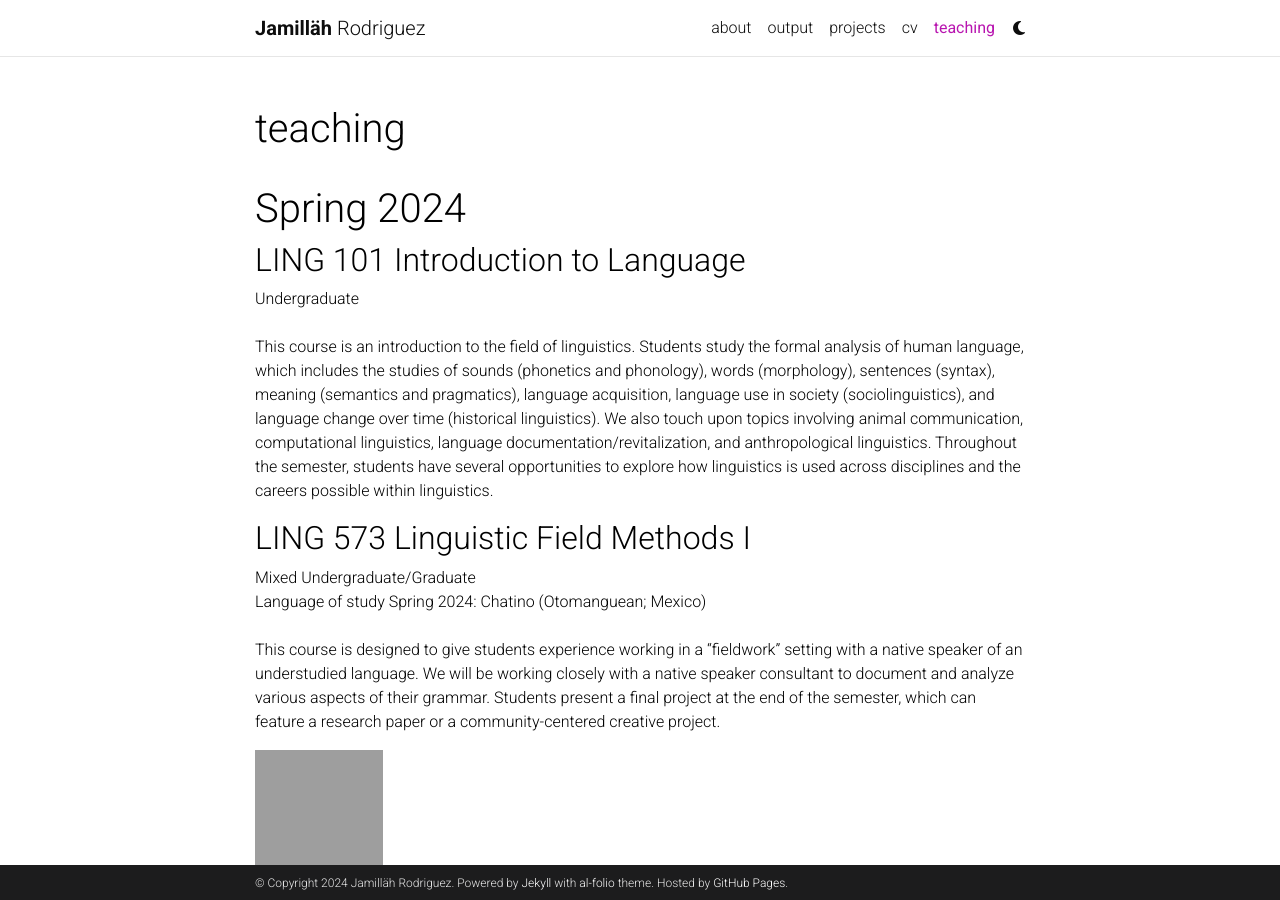
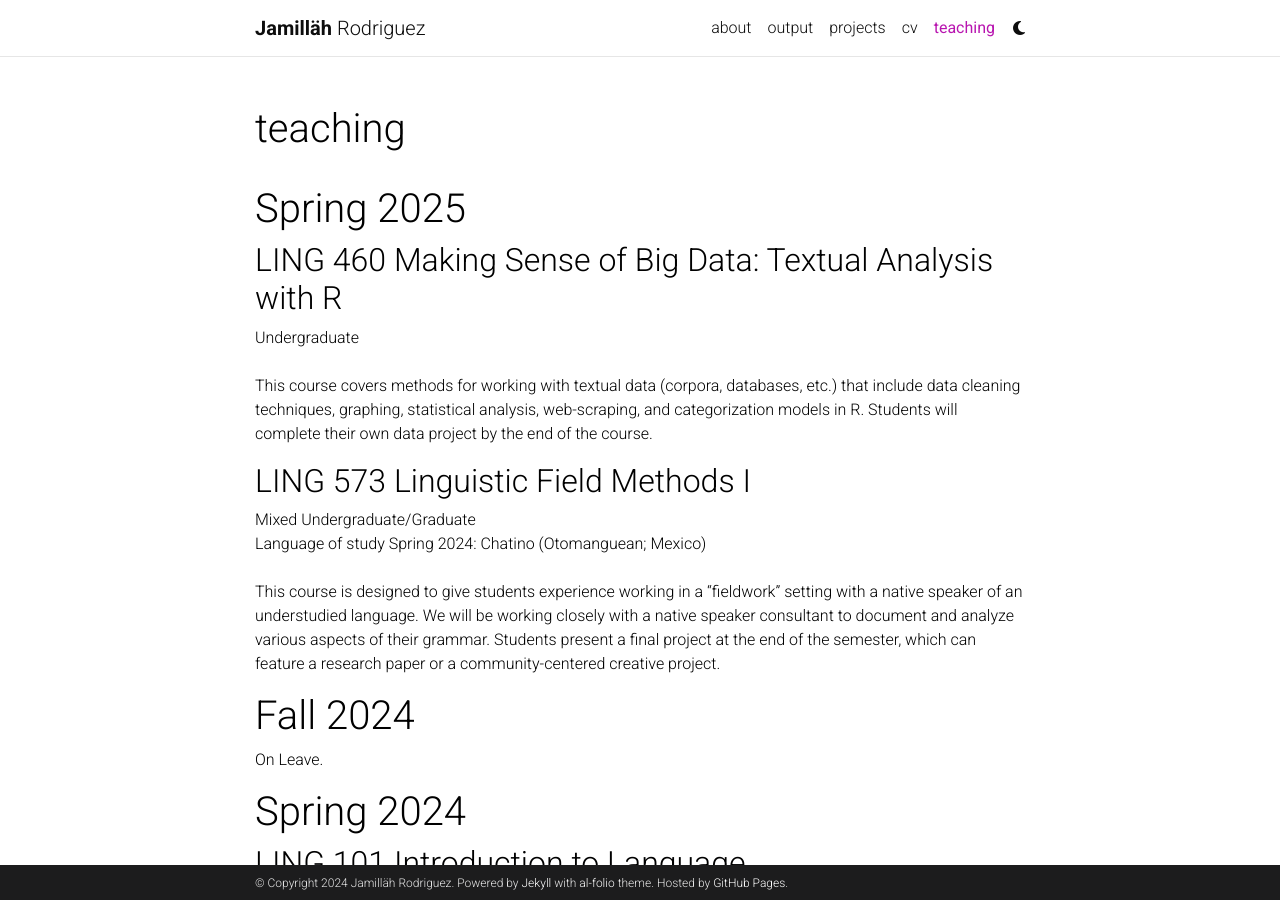
Before and after one commit to jamillahrodriguez/jamillahrodriguez.github.io, a Jekyll site: the page built from _pages/teaching.md, in a window 1280 px wide and 900 px high. Built offline with Jekyll 4.4.1, drawn with Linux system fonts in a browser that asks for light colours; comment, search, counter and statistics services are not loaded; a style sheet for code colours, icons or effects is not loaded; grey boxes are pictures that could not be loaded.

Commit message:
Update teaching.md

```diff
--- a/_pages/teaching.md
+++ b/_pages/teaching.md
@@ -6,6 +6,23 @@
 nav: true
 nav_order: 5
 ---
+
+# Spring 2025
+
+## LING 460 Making Sense of Big Data: Textual Analysis with R
+Undergraduate<br>
+<br>
+This course covers methods for working with textual data (corpora, databases, etc.) that include data cleaning techniques, graphing, statistical analysis, web-scraping, and categorization models in R. Students will complete their own data project by the end of the course.
+
+## LING 573 Linguistic Field Methods I
+Mixed Undergraduate/Graduate<br>
+Language of study Spring 2024: Chatino (Otomanguean; Mexico)<br>
+<br>
+This course is designed to give students experience working in a "fieldwork" setting with a native speaker of an understudied language. We will be working closely with a native speaker consultant to document and analyze various aspects of their grammar. Students present a final project at the end of the semester, which can feature a research paper or a community-centered creative project. <br>
+
+# Fall 2024
+
+On Leave.
 
 # Spring 2024
 
@@ -20,8 +37,6 @@
 <br>
 This course is designed to give students experience working in a "fieldwork" setting with a native speaker of an understudied language. We will be working closely with a native speaker consultant to document and analyze various aspects of their grammar. Students present a final project at the end of the semester, which can feature a research paper or a community-centered creative project. <br>
 
-<img src="assets/img/poster.png" alt="HTML5 Icon" style="width:128px;height:128px;">
-
 # Other courses
 
 ## LING 200 Phonology
```
